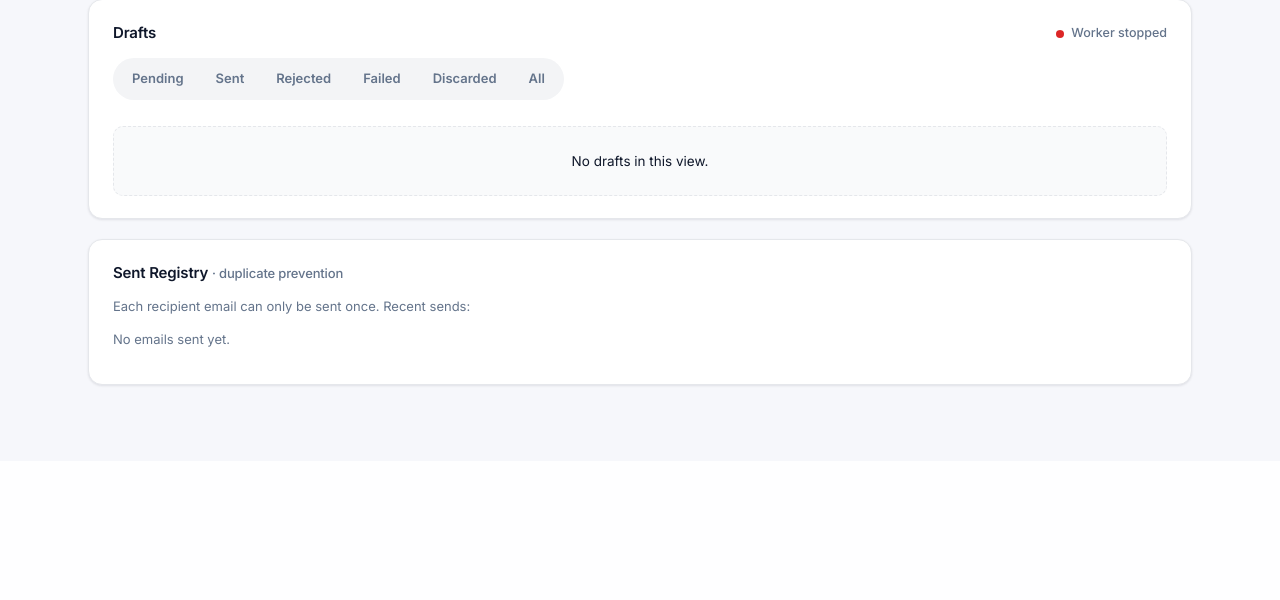
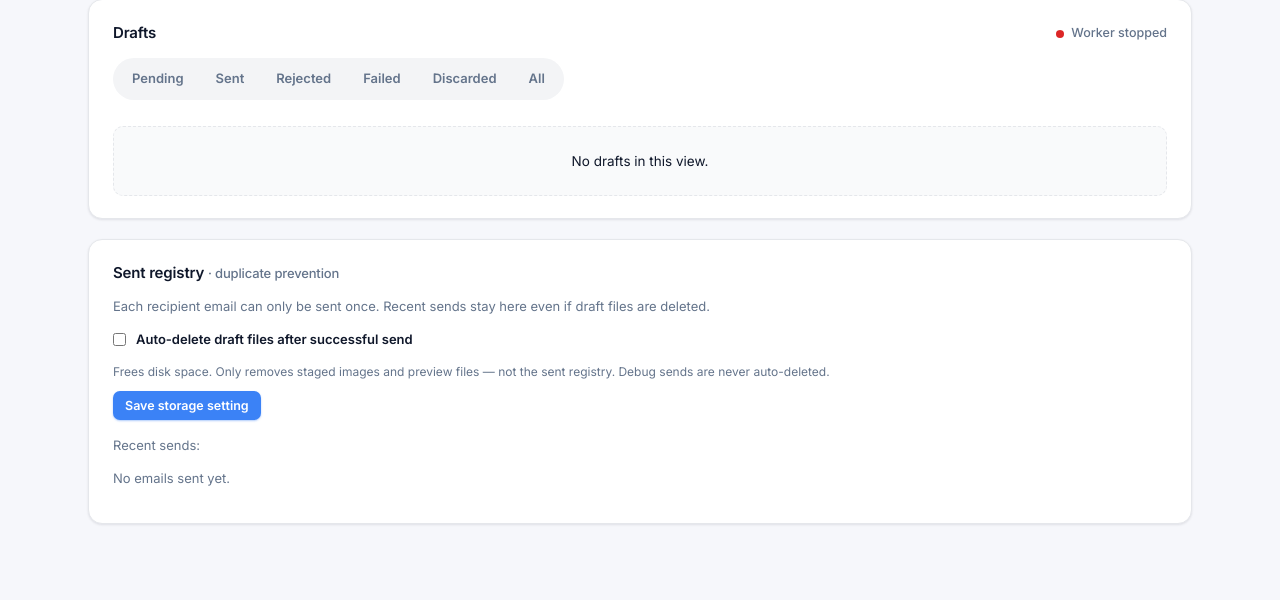
Before and after one commit to MaximilianIsing/Stagify-Agent-Emailer, a Flask app: template templates/dashboard.html in a window 1280 px wide. Shown: the part 732-1332 px from the top of the page. Before the commit the page ends 1119 px from the top, so only its background shows below. Run offline with Flask 3, Linux system fonts and the light colour scheme; the template is opened without the code that fills it, so the values that code supplies are empty.

Commit message:
storage optimziation

```diff
--- a/draft_store.py
+++ b/draft_store.py
@@ -1,4 +1,5 @@
 import json
+import shutil
 from datetime import datetime, timezone
 from pathlib import Path
 
@@ -269,6 +270,24 @@ def reject_all_pending():
     return count
 
 
+def delete_draft_files(draft_id):
+    """Remove draft folder from disk. Does not affect sent registry."""
+    folder = draft_dir(draft_id)
+    if not folder.exists():
+        return False
+    shutil.rmtree(folder)
+    return True
+
+
+def purge_sent_drafts():
+    """Delete on-disk files for all sent drafts. Sent registry unchanged."""
+    deleted = 0
+    for draft in list_drafts(status="sent"):
+        if delete_draft_files(draft["id"]):
+            deleted += 1
+    return deleted
+
+
 def discard_draft(draft_id):
     meta = get_draft(draft_id)
     if not meta:
--- a/server.py
+++ b/server.py
@@ -17,17 +17,20 @@ from flask import (
 from config import DATA_DIR, load_config, normalize_password
 from csv_store import delete_csv, get_csv, get_parse_report, list_csvs, reconcile_csv_registry, save_upload, set_csv_active
 from debug_settings import load_debug_settings, save_debug_settings, tracking_email_for_send
+from storage_settings import load_storage_settings, save_storage_settings
 from row_range import format_row_range
 from draft_store import (
     DISCARDABLE_STATUSES,
     RESTAGEABLE_STATUSES,
     count_by_status,
+    delete_draft_files,
     discard_draft,
     get_draft,
     get_email_html,
     get_original_image,
     get_staged_data,
     list_drafts,
+    purge_sent_drafts,
     reject_all_pending,
     restage_all_failed,
     restage_all_rejected,
@@ -121,6 +124,7 @@ def dashboard():
         worker=get_worker_state(),
         status_filter=status_filter,
         debug_settings=load_debug_settings(),
+        storage_settings=load_storage_settings(),
         csv_uploads=list_csvs(),
         active_nav="dashboard",
     )
@@ -140,6 +144,37 @@ def update_debug_settings():
     except ValueError as exc:
         flash(str(exc), "error")
     return redirect(url_for("dashboard", status=request.form.get("status", "pending")))
+
+
+@app.post("/settings/storage")
+@login_required
+def update_storage_settings():
+    auto_delete = request.form.get("auto_delete_sent_drafts") == "on"
+    save_storage_settings(auto_delete)
+    if auto_delete:
+        flash(
+            "Auto-delete on — draft files removed after each successful send. "
+            "Duplicate prevention still uses the sent registry.",
+            "success",
+        )
+    else:
+        flash("Auto-delete off — sent drafts stay on disk.", "success")
+    return redirect(url_for("dashboard", status=request.form.get("status", "sent")))
+
+
+@app.post("/drafts/purge-sent")
+@login_required
+def purge_sent_drafts_route():
+    count = purge_sent_drafts()
+    if count:
+        flash(
+            f"Purged {count} sent draft(s) from disk. "
+            "Sent registry unchanged — those recipients cannot be emailed again.",
+            "success",
+        )
+    else:
+        flash("No sent drafts to purge.", "error")
+    return redirect(url_for("dashboard", status="sent"))
 
 
 @app.post("/csvs/upload")
@@ -362,6 +397,8 @@ def _send_draft_email(draft_id, draft):
             resend_id=resend_id,
             error=None,
         )
+        if load_storage_settings()["auto_delete_sent_drafts"]:
+            delete_draft_files(draft_id)
         flash(f"Sent to {draft['email']}.", "success")
         return "sent"
     except DuplicateSendError as exc:
--- a/templates/dashboard.html
+++ b/templates/dashboard.html
@@ -241,8 +241,32 @@
   </div>
 
   <div class="card" id="sent">
-    <h3>Sent Registry <span class="muted" style="font-weight:500;">· duplicate prevention</span></h3>
-    <p class="muted">Each recipient email can only be sent once. Recent sends:</p>
+    <h3>Sent registry <span class="muted" style="font-weight:500;">· duplicate prevention</span></h3>
+    <p class="muted">Each recipient email can only be sent once. Recent sends stay here even if draft files are deleted.</p>
+
+    <form method="post" action="{{ url_for('update_storage_settings') }}" style="margin-bottom:16px;">
+      <input type="hidden" name="status" value="{{ status_filter }}" />
+      <label class="debug-toggle">
+        <input type="checkbox" name="auto_delete_sent_drafts"
+               {% if storage_settings.auto_delete_sent_drafts %}checked{% endif %} />
+        Auto-delete draft files after successful send
+      </label>
+      <p class="muted" style="margin:0 0 10px; font-size:12px;">
+        Frees disk space. Only removes staged images and preview files — not the sent registry.
+        Debug sends are never auto-deleted.
+      </p>
+      <button class="btn btn-primary btn-sm" type="submit">Save storage setting</button>
+    </form>
+
+    {% if counts.sent > 0 %}
+    <form method="post" action="{{ url_for('purge_sent_drafts_route') }}"
+          onsubmit="return confirm('Delete all {{ counts.sent }} sent draft folder(s) from disk? Sent registry is kept — no duplicate sends.')"
+          style="margin-bottom:16px;">
+      <button class="btn btn-danger btn-sm" type="submit">Purge all sent drafts ({{ counts.sent }})</button>
+    </form>
+    {% endif %}
+
+    <p class="muted">Recent sends:</p>
     {% if sent_records %}
     <table>
       <thead>
```
Also changed, not shown: storage_settings.py (added, +36 -0 lines).
